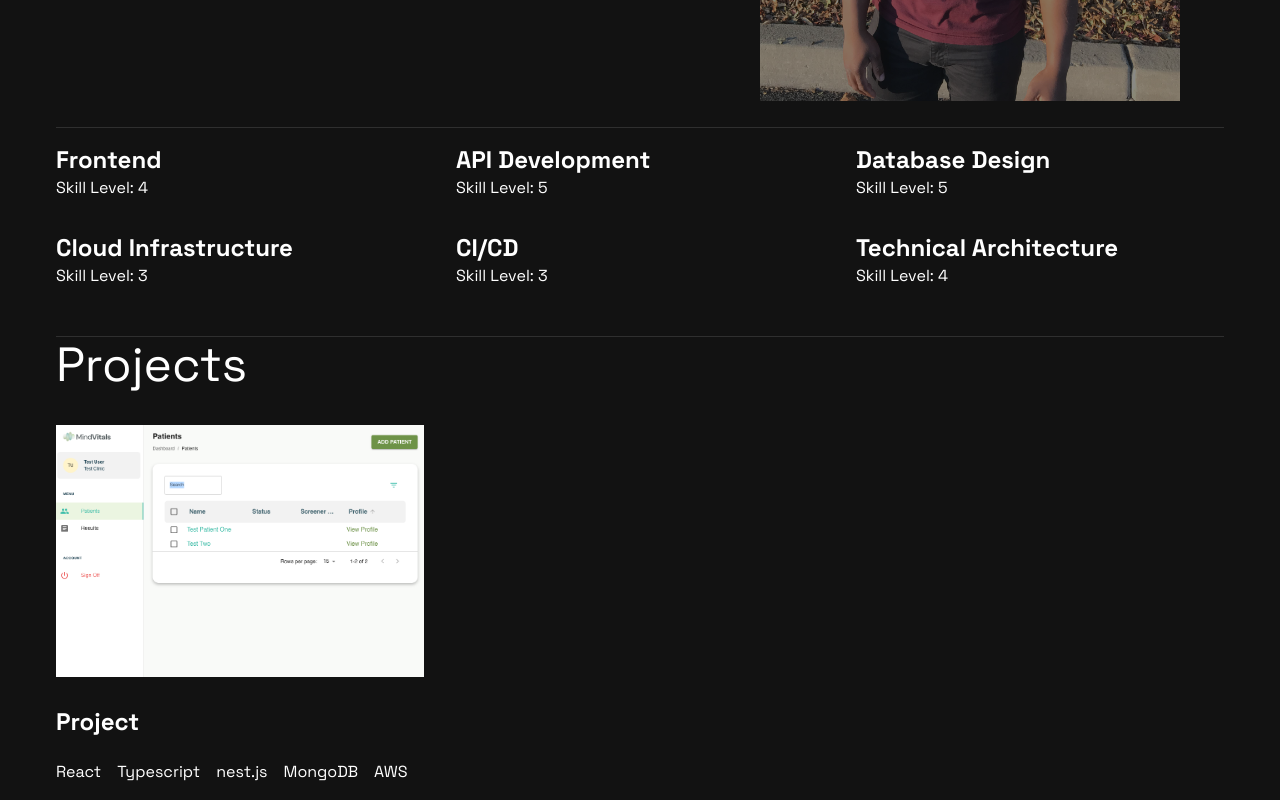
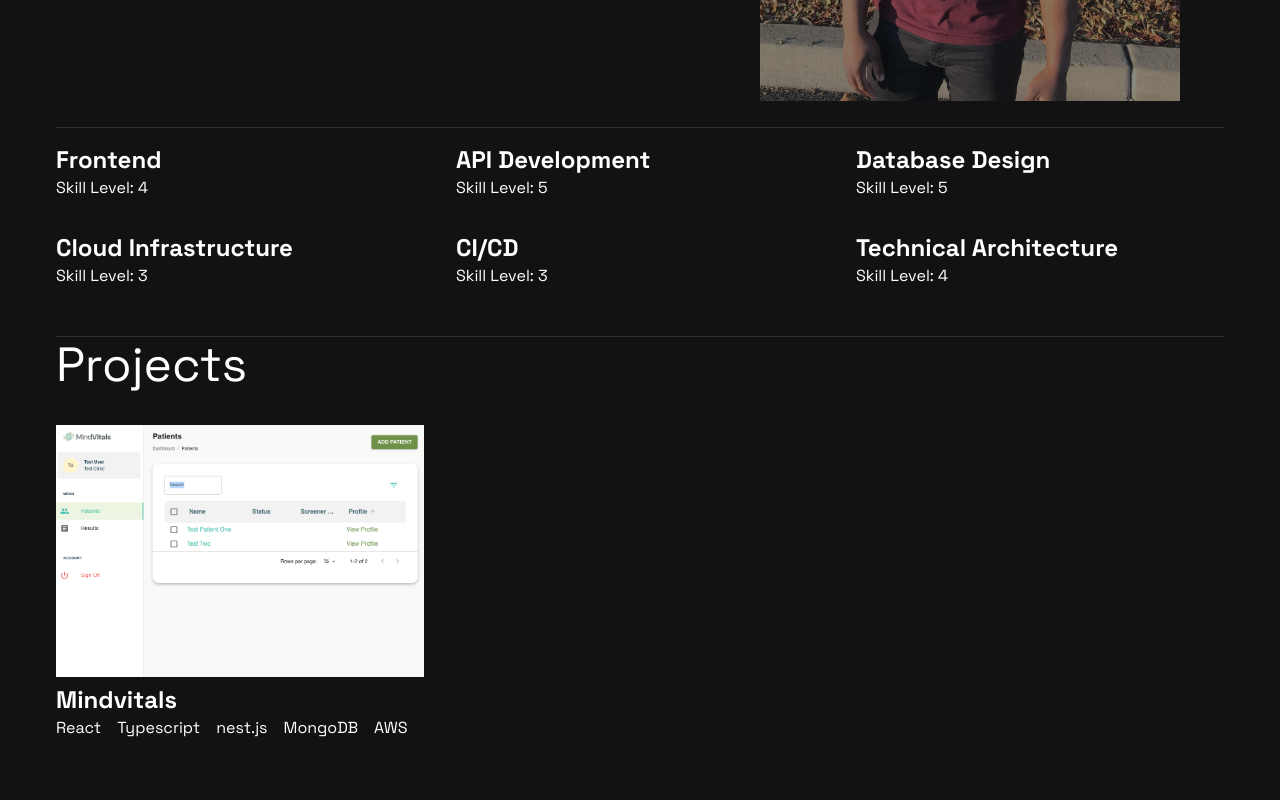
Before and after one commit to pstringe/pstringe.github.io, a React (Create React App) app: page / in a window 1280 px wide. Shown: the part 459-1259 px from the top of the page. After the commit the page ends 1215 px from the top, so only its background shows below. Built offline with nearby package versions, Linux system fonts and the light colour scheme.

Commit message:
project adjustments

```diff
--- a/src/components/ProjectGrid/Project.js
+++ b/src/components/ProjectGrid/Project.js
@@ -1,4 +1,5 @@
-import {Box} from '@mui/material';
+import {Box, Typography} from '@mui/material';
+import {Link} from 'react-router-dom';
 
 const styles = {
     root: {
@@ -14,22 +15,25 @@ const styles = {
         flexDirection: 'row',
         justifyContent: 'left',
         alignItems: 'center',
-        gap: '1rem',
+        gap: '1rem'
+    },
+    link: {
+        textDecoration: 'none',
+        color: '#fff',
     }
 }
 
 const Project = ({imgSrc, title, tags, link}) => {
     return (
         <Box sx={styles.root}>
-            <a href={link} target="_blank" rel="noreferrer">
+            <Link to={link} style={styles.link}>
                 <Box sx={{}}>
                     <img src={imgSrc} alt="" style={styles.img} />
                 </Box>
-                <Box>
+                <Typography variant='h5'>
                     {title}
-                </Box>
-            </a>
-            <h1>Project</h1>
+                </Typography>
+            </Link>
             <Box sx={styles.tags}>
                 {tags.map((tag) => (
                     <Box >
--- a/src/components/ProjectGrid/ProjectGrid.js
+++ b/src/components/ProjectGrid/ProjectGrid.js
@@ -20,7 +20,7 @@ const ProjectGrid = ({projects}) => {
         <Grid container className="project-grid" style={styles.root}>
             {projects?.map((project) => (
                 <Grid item xs={12} sm={6} md={4}>
-                    <Project imgSrc={project.imgSrc} project={project.title} tags={project.tags} link={project.link}/>
+                    <Project imgSrc={project.imgSrc} project={project.title} tags={project.tags} link={project.link} title={project.title}/>
                 </Grid>
             ))}
         </Grid>
```
